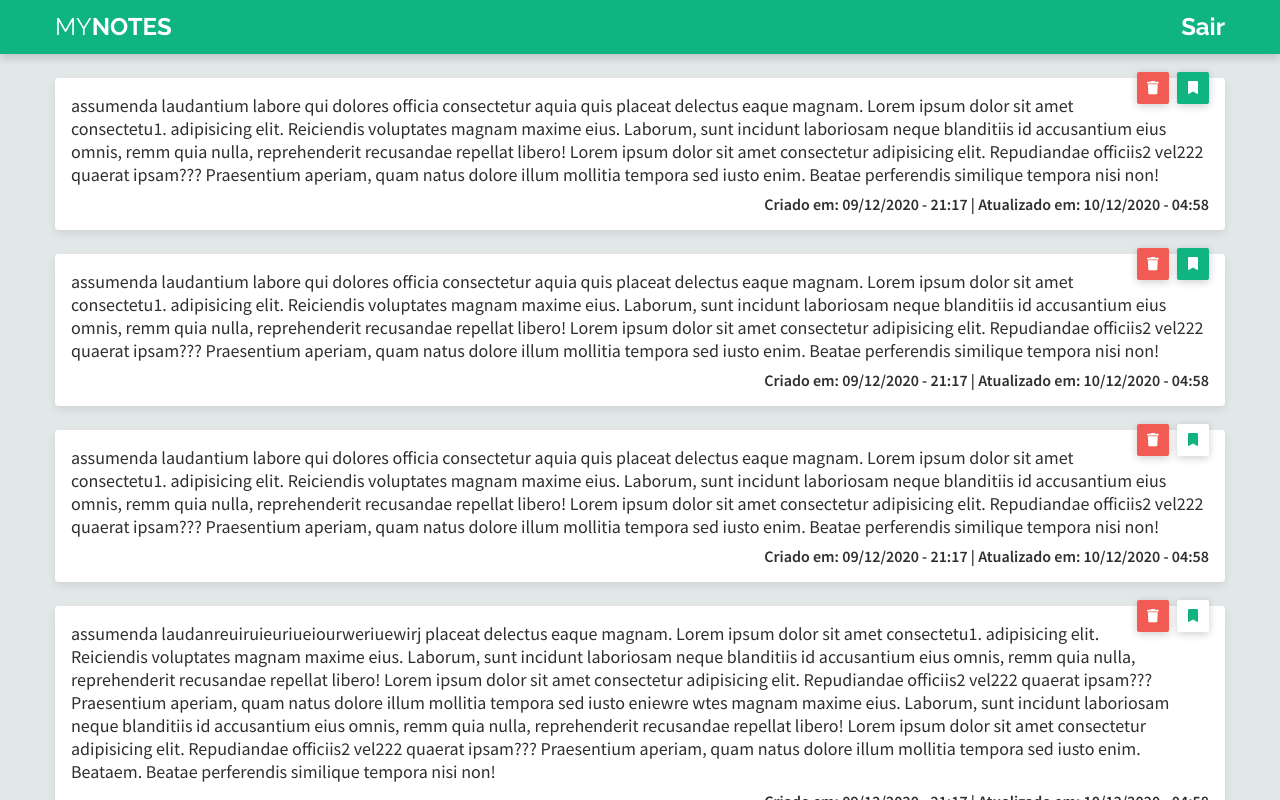
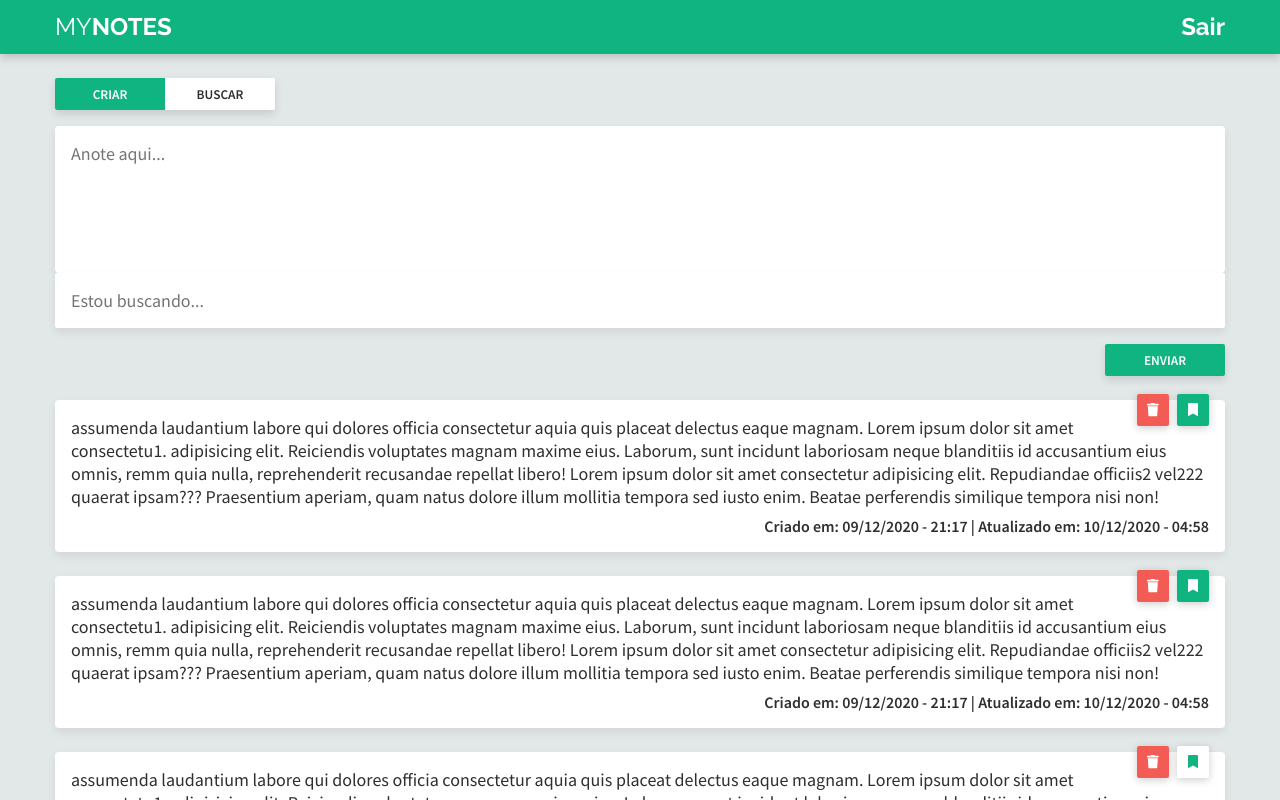
Before and after one commit to lucasemanuel/mynotes-vue, a Vue app: page /#/ in a window 1280 px wide. Built offline with nearby package versions, Linux system fonts and the light colour scheme.

Commit message:
add inputs for search and create new note

```diff
--- a/src/views/Home.vue
+++ b/src/views/Home.vue
@@ -8,6 +8,27 @@
     </nav>
     <main>
       <div class="container">
+        <section>
+          <div class="toggle">
+            <button class="active">Criar</button>
+            <button>Buscar</button>
+          </div>
+
+          <form id="formNote">
+            <textarea
+              type="textarea"
+              rows="5"
+              id="form-note"
+              placeholder="Anote aqui..."
+            />
+            <input
+              type="text"
+              id="form-search"
+              placeholder="Estou buscando..."
+            />
+            <button type="submit">Enviar</button>
+          </form>
+        </section>
         <note-list />
       </div>
       <footer>
@@ -72,6 +93,82 @@ export default {
       align-items: center;
       margin: 24px auto;
     }
+
+    section {
+      display: flex;
+      flex-direction: column;
+      width: 100%;
+
+      div.toggle {
+        display: flex;
+        border-radius: 2px;
+        overflow: hidden;
+        height: 32px;
+        width: 220px;
+        box-shadow: 0 4px 8px rgba(0, 0, 0, 0.12);
+        background: #fff;
+        margin-bottom: 16px;
+
+        button {
+          flex: 1;
+          flex-shrink: 1;
+          height: 100%;
+          // font-size: 16px;
+          font-weight: 600;
+          text-transform: uppercase;
+          background: #fff;
+          transition: $transition-background-color;
+
+          &:hover {
+            background: #{$color-primary}11;
+            color: $color-primary;
+          }
+
+          &.active {
+            background: #{$color-primary};
+            color: #fff;
+          }
+        }
+      }
+
+      #formNote {
+        display: flex;
+        flex-direction: column;
+        width: 100%;
+        margin-bottom: 24px;
+
+        textarea {
+          @include note;
+          flex: 1;
+          resize: none;
+          // display: none;
+        }
+
+        input#form-search {
+          @include note;
+          border-radius: 2px;
+        }
+
+        button[type='submit'] {
+          width: 120px;
+          height: 32px;
+          margin-top: 16px;
+          align-self: flex-end;
+          border-radius: 2px;
+          background: $color-primary;
+          color: #fff;
+          font-weight: 600;
+          text-transform: uppercase;
+          box-shadow: 0 4px 8px rgba(0, 0, 0, 0.12);
+          transition: $transition-background-color;
+
+          &:hover {
+            background: #fff;
+            color: $color-primary;
+          }
+        }
+      }
+    }
   }
 
   footer {
```
